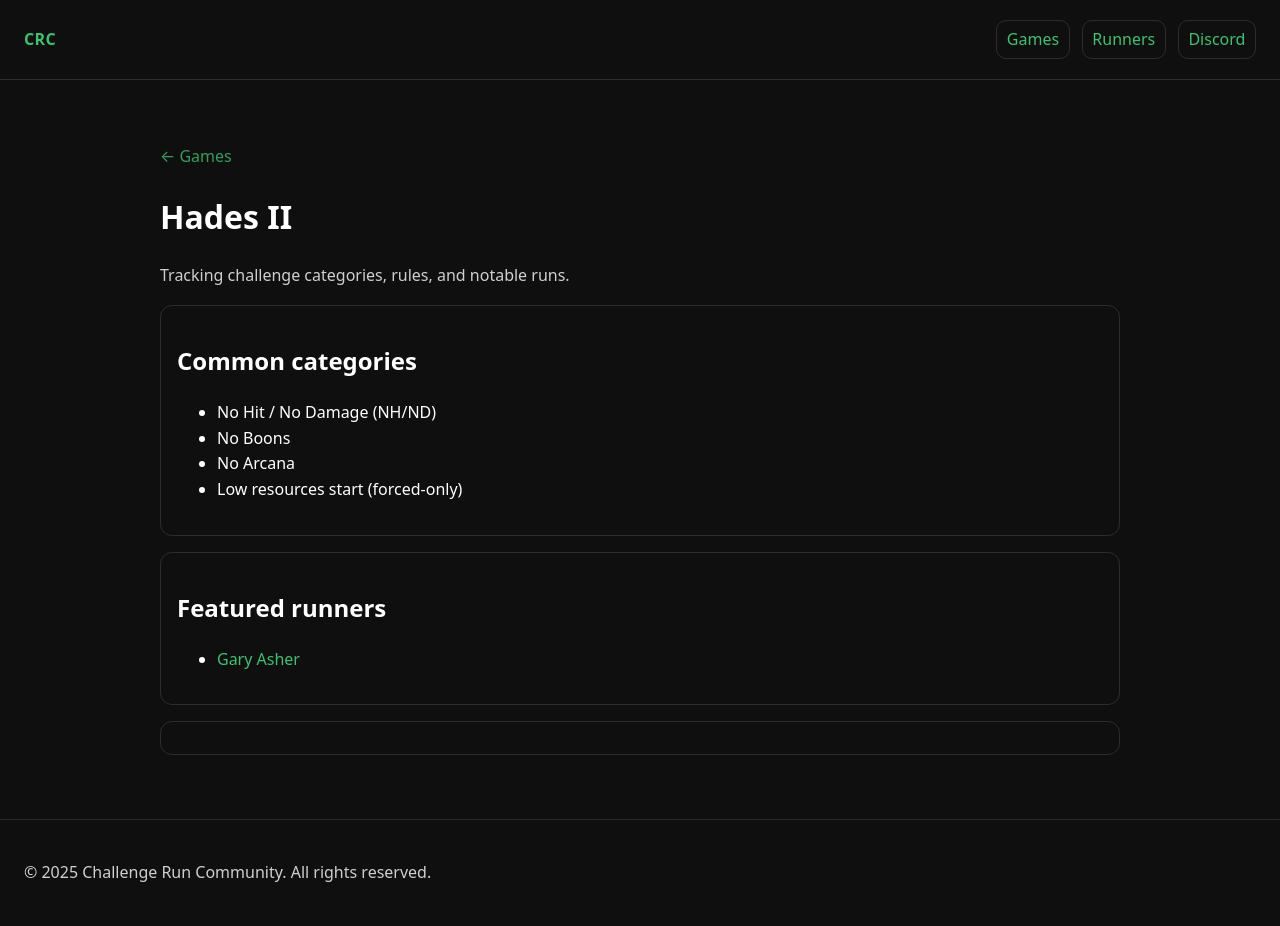
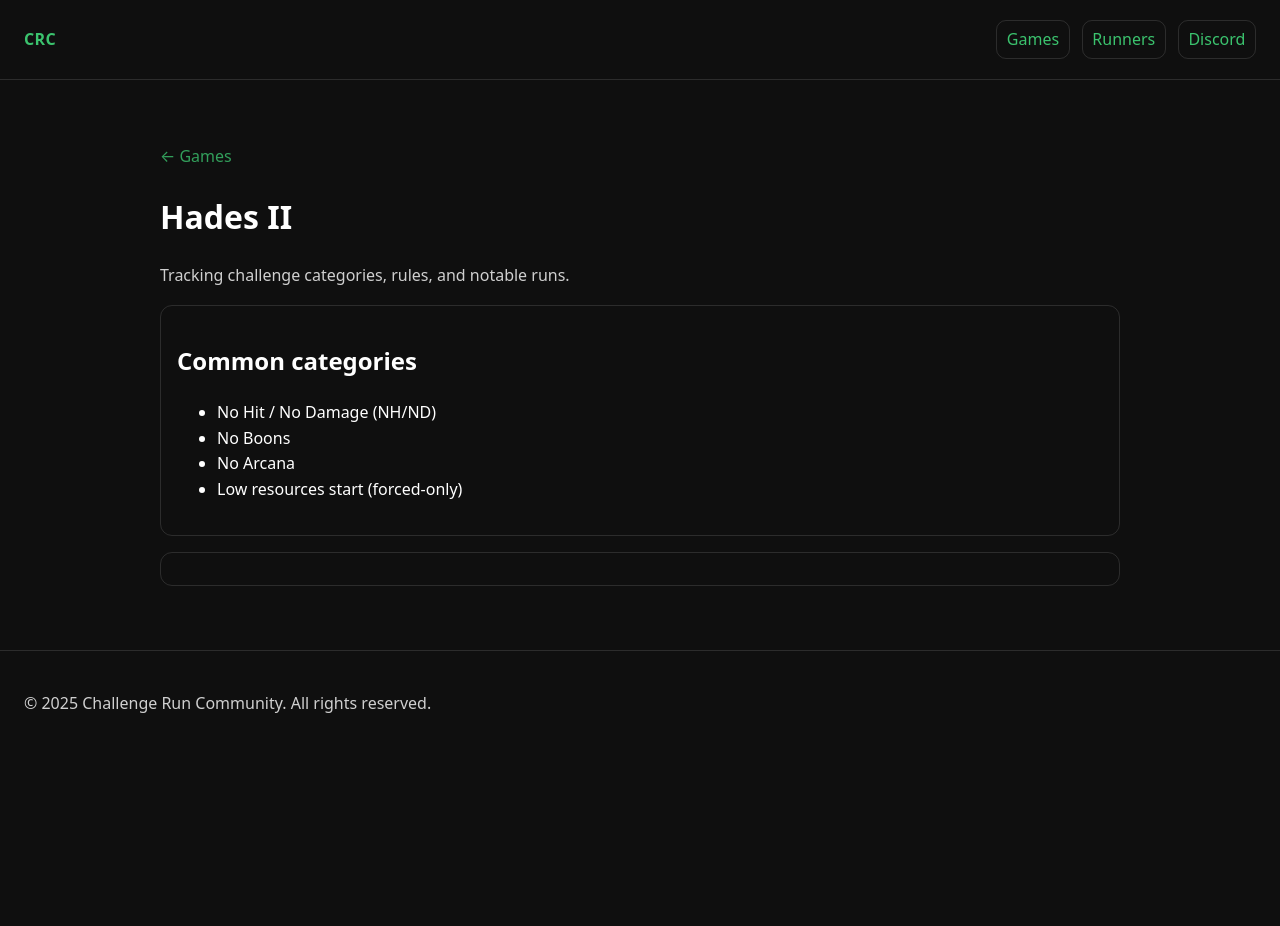
Before and after one commit to GaryAsher/challenge-run-site, a Jekyll site: the page built from _games/hades-2.md, in a window 1280 px wide. Built offline with Jekyll 4.4.1, drawn with Linux system fonts in a browser that asks for light colours; after the commit the page ends 900 px from its top, so only the background shows below that.

Commit message:
Remove Featured Runners

```diff
--- a/_layouts/game.html
+++ b/_layouts/game.html
@@ -21,22 +21,6 @@
   </div>
 {% endif %}
 
-{% if page.featured_runners %}
-  <div class="card">
-    <h2>Featured runners</h2>
-    <ul>
-      {% for rid in page.featured_runners %}
-        {% assign r = site.runners | where: "runner_id", rid | first %}
-        {% if r %}
-          <li><a href="{{ r.url }}">{{ r.name }}</a></li>
-        {% else %}
-          <li>{{ rid }}</li>
-        {% endif %}
-      {% endfor %}
-    </ul>
-  </div>
-{% endif %}
-
 {% if content and content != "" %}
   <div class="card">{{ content }}</div>
 {% endif %}
```
